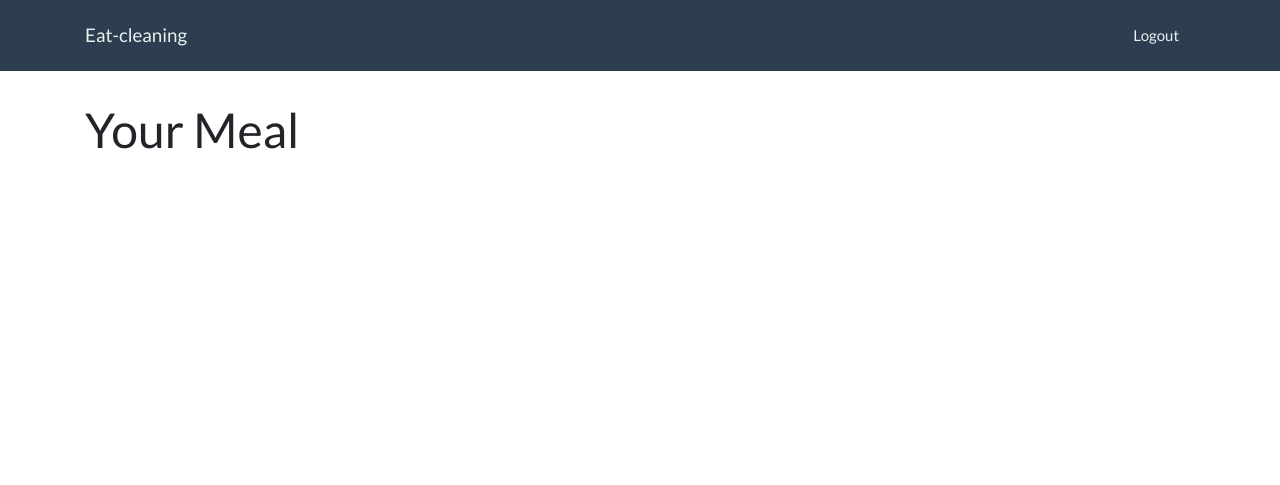
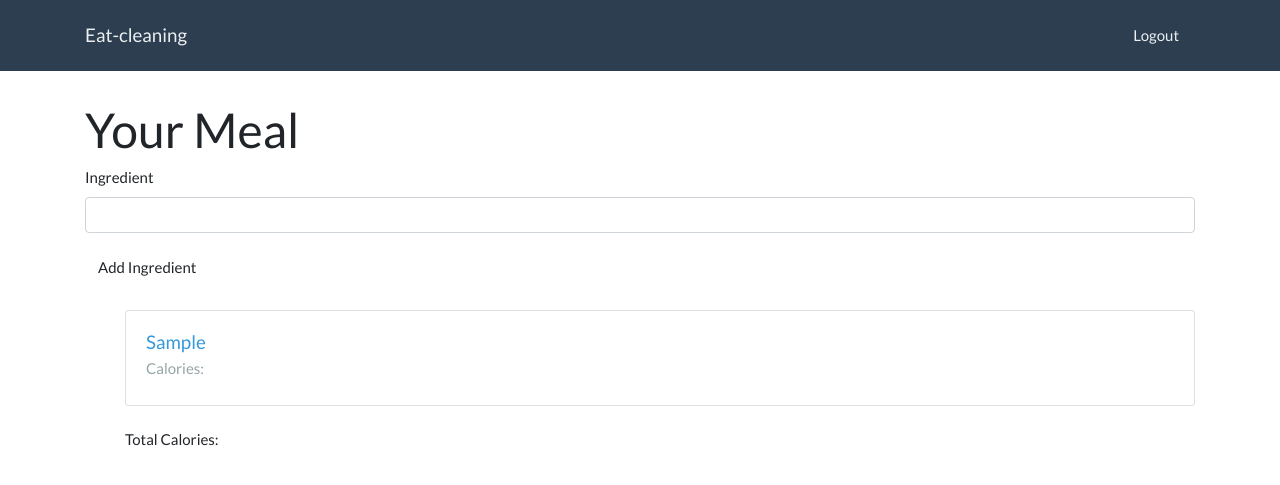
Before and after one commit to quyenpham94/eat-cleaning-app, a Flask app: page /meals in a window 1280 px wide. Shown: the top 485 px of the page. Run offline with Flask 2, Linux system fonts and the light colour scheme; the visitor is signed in with stand-in values (Sample User, id 1); tables that the repository leaves empty hold one stand-in row (values such as "Sample post"); some libraries are stand-ins or nearby versions.

Commit message:
update adding ingredient for each meal

```diff
--- a/app.py
+++ b/app.py
@@ -77,6 +77,8 @@ def meal_page():
     form = MealForm()
     all_ingredients = Meal.query.all()
 
+    # query = request.args.get('ingredient',"")
+
     if form.validate_on_submit():
         ingredient = form.ingredient.data
         new_meal = Meal(ingredient=ingredient, user_id=session['user_id'])
@@ -85,4 +87,4 @@ def meal_page():
         flash('Ingredient Added!', 'success')
         return redirect('/meals')
 
-    return render_template("meals.html")
+    return render_template("meals.html", form=form, ingredients=all_ingredients)
--- a/templates/meals.html
+++ b/templates/meals.html
@@ -3,5 +3,41 @@
 {% block content %}
 <h1>Your Meal</h1>
 
+<form method="POST">
+    {{ form.hidden_tag() }}
+
+    {% for field in form
+        if field.widget.input_type != 'hidden' %}
+    <p>
+        {{ field.label }}
+        {{ field(class_="form-control") }}
+
+        {% for error in field.errors %}
+        <span class="form-text text-danger">{{ error }}</span>
+
+        {% endfor %}
+
+    </p>
+    {% endfor %}
+
+    <button class="btn btn-sucess" type="submit">Add Ingredient</button>
+</form>
+
+<ul>
+    {% for ingredient in ingredients %}
+    <div>
+        <div class="card my-4">
+            <div class="card-body">
+                <h5 class="card-title text-info">{{ ingredient.ingredient }}</h5>
+                <h6 class="card-subtitle mb-2 text-muted">Calories: </h6>
+            </div>
+        </div>
+    </div>
+
+    {% endfor %}
+    <div>
+        <h6>Total Calories: </h6>
+    </div>
+</ul>
 
 {% endblock %}
```
